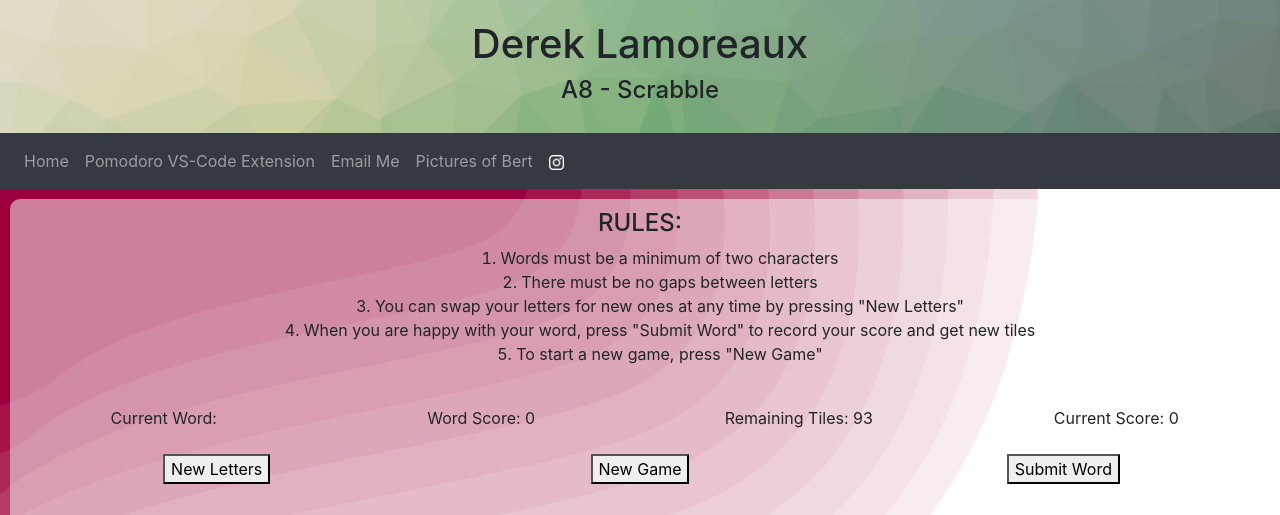
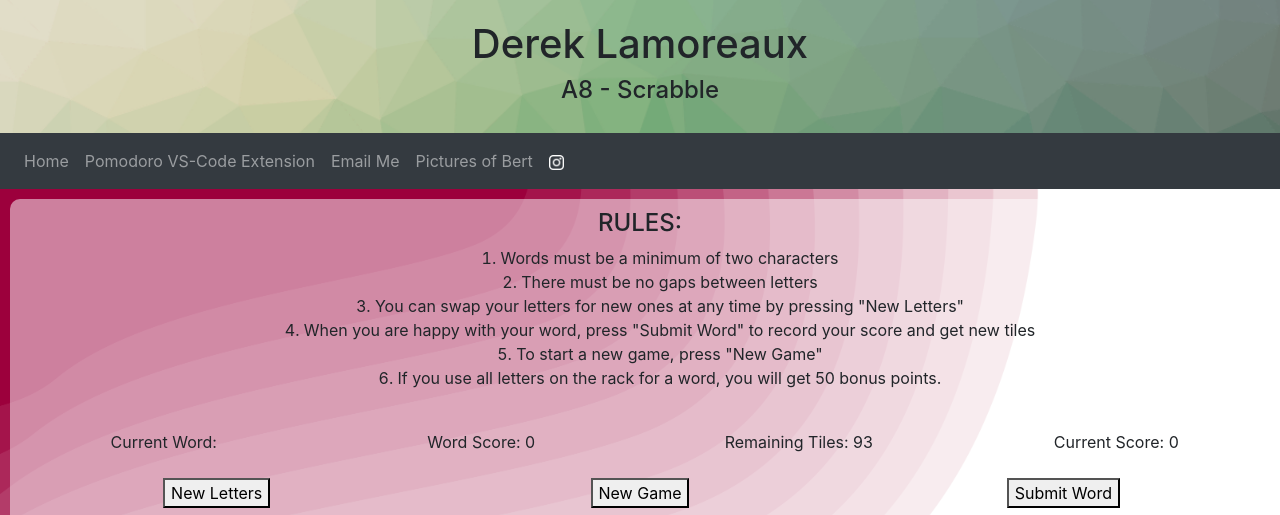
Before and after one commit to derkl0/derkl0.github.io, a plain HTML site: page A8/a8.html in a window 1280 px wide. Shown: the top 515 px of the page. Drawn offline with nearby package versions, Linux system fonts and the light colour scheme.

Commit message:
add bonus thing

```diff
--- a/A8/a8.html
+++ b/A8/a8.html
@@ -75,6 +75,7 @@ Updated 12/10/2020
                 <li>You can swap your letters for new ones at any time by  pressing "New Letters"</li>
                 <li>When you are happy with your word, press "Submit Word" to record your score and get new tiles</li>
                 <li>To start a new game, press "New Game"</li>
+                <li>If you use all letters on the rack for a word, you will get 50 bonus points.</li>
             </ol><br>
             <div class="row" id="score">
                 <!-- display current word if valid -->
```
Also changed, not shown: 1 other file.
